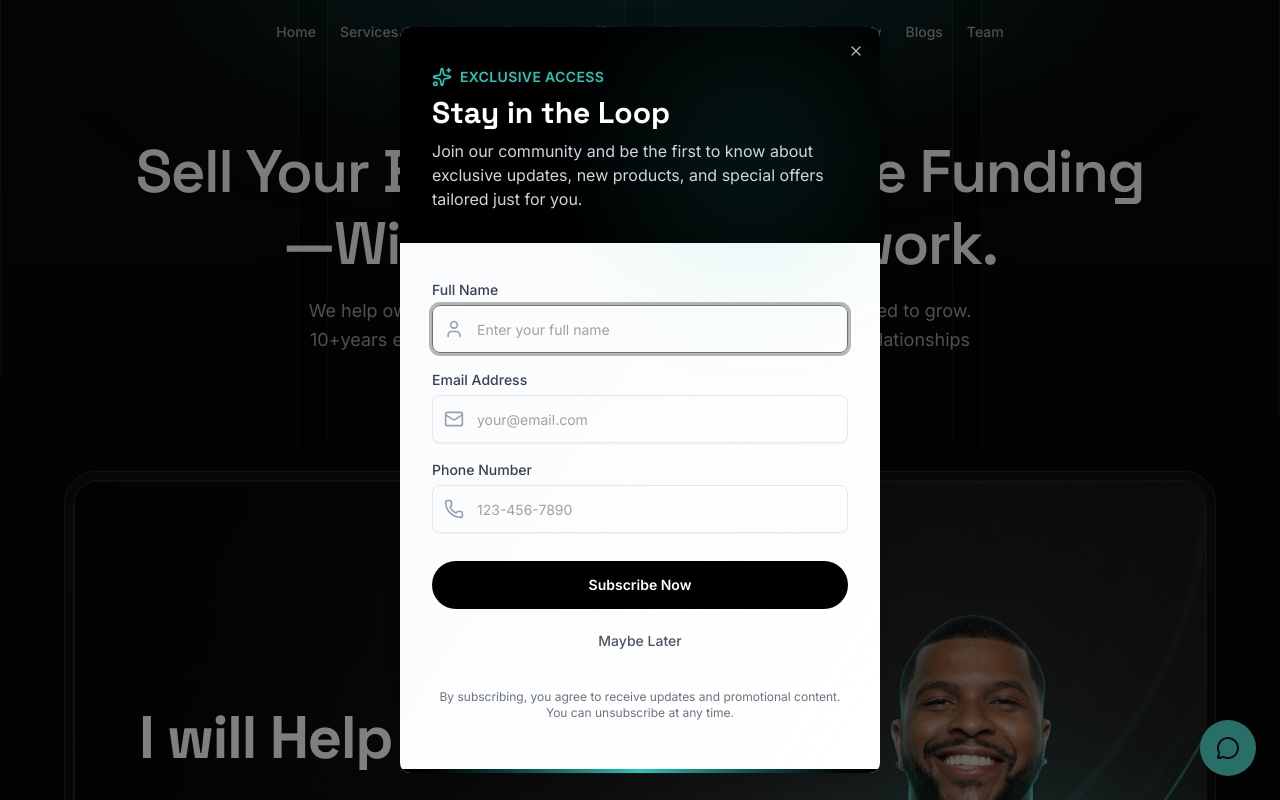
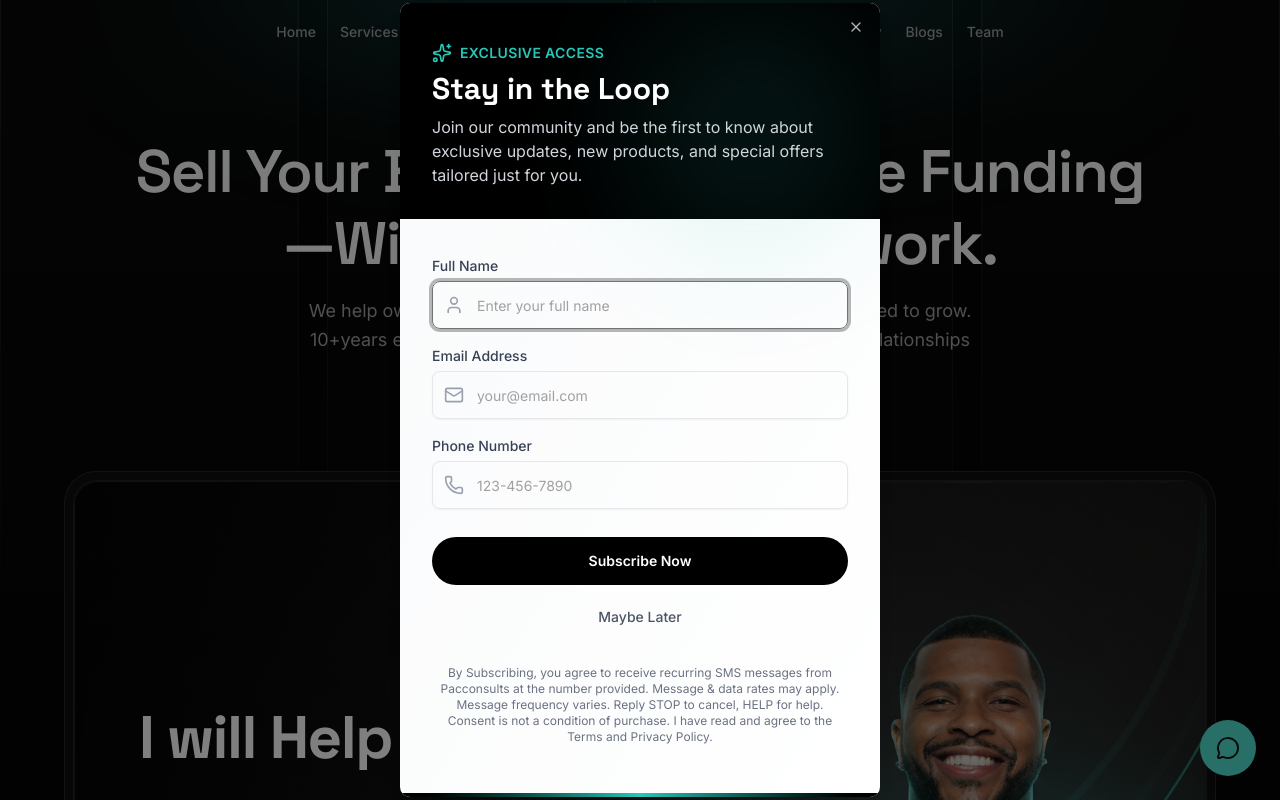
Before and after one commit to Aman-web-dev/pacconsults, a Next.js app: page / in a window 1280 px wide. Shown: the top 800 px of the page. Built offline with nearby package versions, Linux system fonts and the light colour scheme.

Commit message:
added new message

```diff
--- a/components/marketing/consent-form.tsx
+++ b/components/marketing/consent-form.tsx
@@ -197,8 +197,7 @@ export function ConsentForm() {
               </div>
 
               <p className="text-xs text-center text-gray-500 pt-2">
-                By subscribing, you agree to receive updates and promotional content.
-                You can unsubscribe at any time.
+                By Subscribing, you agree to receive recurring SMS messages from Pacconsults at the number provided. Message & data rates may apply. Message frequency varies. Reply STOP to cancel, HELP for help. Consent is not a condition of purchase. I have read and agree to the Terms and Privacy Policy.
               </p>
             </form>
           </Form>
```
